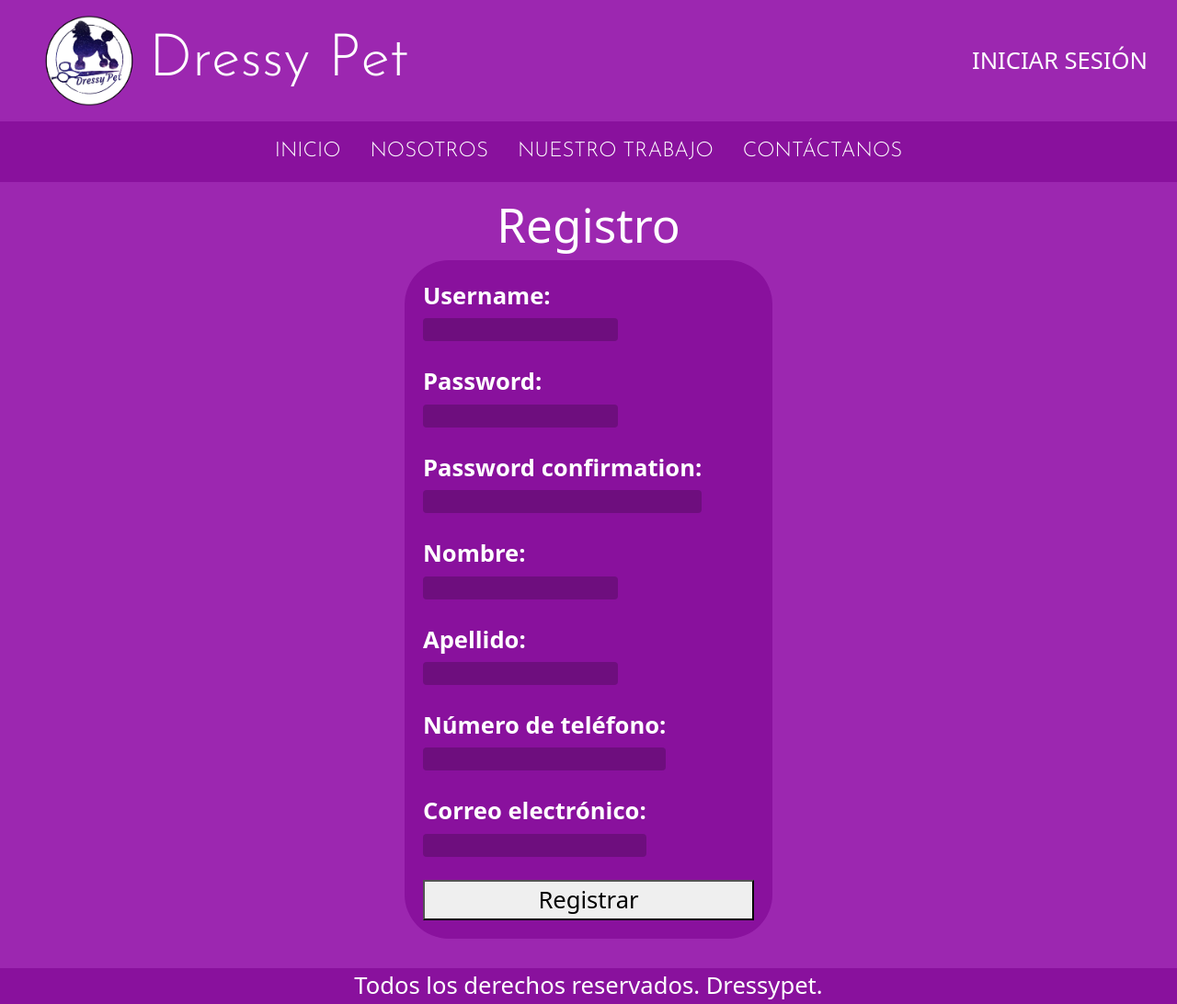
After one commit to PatoLalo/PGY73121-DRESSYPET, a Django app: page /mascotas/register in a window 1280 px wide. The commit adds this page. Shown: the whole page at 92% size. Run offline with Django 4.2, Linux system fonts and the light colour scheme.

Commit message:
Formulario de registro y guardado en bbdd

```diff
--- a/mascotas/forms.py
+++ b/mascotas/forms.py
@@ -1,5 +1,8 @@
 from django import forms
 from .models import Servicio
+from django.contrib.auth.forms import UserCreationForm
+from django.contrib.auth.models import User
+from django.utils.translation import gettext_lazy as _
 
 class ServicioForm(forms.ModelForm):
     class Meta:
@@ -10,3 +13,29 @@ class AgregarServicioForm(forms.ModelForm):
     class Meta:
         model = Servicio
         fields = ['servicio', 'precio', 'imagen']
+
+
+class CustomRegistrationForm(forms.Form):
+    username = forms.CharField(label='Username', max_length=150, min_length=2)
+    password = forms.CharField(label='Password', widget=forms.PasswordInput, min_length=8)
+    password_confirmation = forms.CharField(label='Password confirmation', widget=forms.PasswordInput, min_length=8)
+    nombre_cliente = forms.CharField(label='Nombre', max_length=30, min_length=2)
+    apellido = forms.CharField(label='Apellido', max_length=30, min_length=2)
+    telefono = forms.CharField(label='Número de teléfono', max_length=15)
+    email = forms.EmailField(label='Correo electrónico')
+
+
+class Meta:
+    model = User
+    fields = ['username', 'password', 'password_confirmation', 'nombre_cliente', 'apellido', 'telefono', 'email']
+
+    def save(self, commit=True):
+        user = super().save(commit=False)
+        user.nombre_cliente = self.cleaned_data['nombre_cliente']
+        user.apellido = self.cleaned_data['apellido']
+        user.email = self.cleaned_data['email']
+        user.telefono = self.cleaned_data['telefono']
+        user.set_password(self.cleaned_data['password1'])
+        if commit:
+            user.save()
+        return user
--- /dev/null
+++ b/mascotas/templates/mascotas/registro.html
@@ -0,0 +1,48 @@
+{% extends 'mascotas/base.html' %}
+{% load static %}
+
+{% block content %}
+    <h2>Registro</h2>
+    <section id="reserva">
+        <form id="formulario" class="contenedor" action="register" method="POST" onsubmit="return enviarFormulario()">
+            {% csrf_token %}
+            <div class="form-group">
+                <label for="id_username">Username:</label>
+                <input type="text" name="username" id="id_username" class="form-control transparent-input">
+                <div id="errorUsername" class="error"></div>
+            </div>
+            <div class="form-group">
+                <label for="id_password">Password:</label>
+                <input type="password" name="password" id="id_password" class="form-control transparent-input">
+                <div id="errorPassword" class="error"></div>
+            </div>
+            <div class="form-group">
+                <label for="id_password_confirmation">Password confirmation:</label>
+                <input type="password" name="password_confirmation" id="id_password_confirmation" class="form-control transparent-input">
+                <div id="errorPasswordConfirmation" class="error"></div>
+            </div>
+            <div class="form-group">
+                <label for="nombre_cliente">Nombre:</label>
+                <input type="text" name="nombre_cliente" id="nombre_cliente" class="form-control transparent-input">
+                <div id="errorNombre" class="error"></div>
+            </div>
+            <div class="form-group">
+                <label for="id_apellido">Apellido:</label>
+                <input type="text" name="apellido" id="id_apellido" class="form-control transparent-input">
+                <div id="errorApellido" class="error"></div>
+            </div>
+            <div class="form-group">
+                <label for="telefono">Número de teléfono:</label>
+                <input type="text" id="telefono" class="form-control transparent-input" name="telefono">
+                <div id="errorTelefono" class="error"></div>
+            </div>
+            <div class="form-group">
+                <label for="email">Correo electrónico:</label>
+                <input type="email" id="email" class="form-control transparent-input" name="email">
+                <div id="errorEmail" class="error"></div>
+            </div>
+            <button type="submit">Registrar</button>
+        </form>
+    </section>
+    <script src="{% static 'funciones.js' %}"></script>
+{% endblock %}
--- a/mascotas/urls.py
+++ b/mascotas/urls.py
@@ -1,5 +1,6 @@
 from django.urls import path
 from . import views
+from .views import register
 
 urlpatterns = [
     path('index', views.index, name="index"),
@@ -15,4 +16,5 @@ urlpatterns = [
     path('eliminar_servicio/<str:pk>', views.eliminar_servicio, name='eliminar_servicio'),
     path('modificar_servicio/<str:pk>', views.modificar_servicio, name='modificar_servicio'),
     path('agregar_servicio', views.agregar_servicio, name="agregar_servicio"),
+    path('register', views.register, name='register'),
 ]
--- a/mascotas/views.py
+++ b/mascotas/views.py
@@ -3,6 +3,12 @@ from mascotas.forms import AgregarServicioForm, ServicioForm
 
 from mascotas.models import Reserva, Servicio
 from django.contrib.auth.decorators import login_required
+
+from django.contrib.auth import login
+from django.shortcuts import render, redirect
+from .forms import CustomRegistrationForm
+from django.contrib.auth.models import User
+
 # Create your views here.
 
 @login_required
@@ -115,3 +121,30 @@ def agregar_servicio(request):
         form = AgregarServicioForm()
 
     return render(request, 'mascotas/agregar_servicio.html', {'form': form})
+
+
+def register(request):
+    if request.method == 'POST':
+        form = CustomRegistrationForm(request.POST)
+        if form.is_valid():
+            username = form.cleaned_data['username']
+            password = form.cleaned_data['password']
+            nombre_cliente = form.cleaned_data['nombre_cliente']
+            apellido = form.cleaned_data['apellido']
+            telefono = form.cleaned_data['telefono']
+            email = form.cleaned_data['email']
+
+            user = User.objects.create_user(username=username, password=password)
+            user.nombre_cliente = nombre_cliente
+            user.apellido = apellido
+            user.email = email
+            user.telefono = telefono
+            user.save()
+
+            login(request, user)
+
+            return redirect('index')
+    else:
+        form = CustomRegistrationForm()
+
+    return render(request, 'mascotas/registro.html', {'form': form})
--- a/perruqueria/static/funciones.js
+++ b/perruqueria/static/funciones.js
@@ -1,56 +1,74 @@
 let formulario = document.getElementById('formulario');
-let nom_cliente = document.getElementById('nombre_cliente');
-let nom_mascota = document.getElementById('nombre_mascota');
+let username = document.getElementById('id_username');
+let password = document.getElementById('id_password');
+let passwordConfirmation = document.getElementById('id_password_confirmation');
+let nombre = document.getElementById('nombre_cliente');
+let apellido = document.getElementById('id_apellido');
+let telefono = document.getElementById('telefono');
 let email = document.getElementById('email');
-let telefono = document.getElementById('telefono');
-let fecha = document.getElementById('fecha');
-let hora = document.getElementById('hora');
-let raza = document.getElementById('raza');
 
+function validarUsername() {
+  let usernameValor = username.value.trim();
+  let errorUsername = document.getElementById("errorUsername");
+  errorUsername.textContent = "";
+  errorUsername.className = "";
 
-nom_cliente.addEventListener("input", validarNombre);
-nom_mascota.addEventListener("input", validarNombreMascota);
-email.addEventListener("input", validarEmail);
-telefono.addEventListener("input", validarTelefono);
-fecha.addEventListener("input", validarFecha);
-hora.addEventListener("input", validarHora)
-raza.addEventListener("input", validarRaza);
+  if (usernameValor.length < 2 || usernameValor.length > 150) {
+    errorUsername.textContent = "El username debe tener entre 2 y 150 caracteres.";
+    errorUsername.className = "error";
+  }
+}
 
+function validarPassword() {
+  let passwordValor = password.value.trim();
+  let errorPassword = document.getElementById("errorPassword");
+  errorPassword.textContent = "";
+  errorPassword.className = "";
+
+  if (passwordValor.length < 8) {
+    errorPassword.textContent = "La contraseña debe tener al menos 8 caracteres.";
+    errorPassword.className = "error";
+  }
+}
+
+function validarPasswordConfirmation() {
+  let passwordValor = password.value.trim();
+  let passwordConfirmationValor = passwordConfirmation.value.trim();
+  let errorPasswordConfirmation = document.getElementById("errorPasswordConfirmation");
+  errorPasswordConfirmation.textContent = "";
+  errorPasswordConfirmation.className = "";
+
+  if (passwordConfirmationValor !== passwordValor) {
+    errorPasswordConfirmation.textContent = "Las contraseñas no coinciden.";
+    errorPasswordConfirmation.className = "error";
+  }
+  else if (passwordConfirmationValor < 8){
+    errorPasswordConfirmation.textContent = "La contraseña debe tener al menos 8 caracteres.";
+    errorPasswordConfirmation.className = "error";
+  }
+}
 
 function validarNombre() {
-  let nombreValor = nom_cliente.value.trim();
+  let nombreValor = nombre.value.trim();
   let errorNombre = document.getElementById("errorNombre");
   errorNombre.textContent = "";
   errorNombre.className = "";
 
-  if (nombreValor.length < 2 || nombreValor.length > 20) {
-    errorNombre.textContent = "El nombre debe tener entre 2 y 20 caracteres.";
+  if (nombreValor.length < 2 || nombreValor.length > 30) {
+    errorNombre.textContent = "El nombre debe tener entre 2 y 30 caracteres.";
     errorNombre.className = "error";
   }
 }
-function validarNombreMascota() {
-    let nombreMValor = nom_mascota.value.trim();
-    let errorNombreMascota = document.getElementById("errorNombreMascota");
-    errorNombreMascota.textContent = "";
-    errorNombreMascota.className = "";
 
-    if (nombreMValor.length < 2 || nombreMValor.length > 20) {
-      errorNombreMascota.textContent = "El nombre debe tener entre 2 y 20 caracteres.";
-      errorNombreMascota.className = "error";
-    }
-  }
+function validarApellido() {
+  let apellidoValor = apellido.value.trim();
+  let errorApellido = document.getElementById("errorApellido");
+  errorApellido.textContent = "";
+  errorApellido.className = "";
 
-function validarEmail(){
-  let emailcli = email.value.trim();
-  let errorEmail = document.getElementById("errorEmail");
-  errorEmail.textContent = "";
-  errorEmail.className = "";
-
-  let emailRegex = /^\S+@\S+\.\S+$/;
-
-  if(!emailRegex.test(emailcli)){
-    errorEmail.textContent = "El correo electronico no es válido";
-    errorEmail.className = "error";
+  if (apellidoValor.length < 2 || apellidoValor.length > 30) {
+    errorApellido.textContent = "El apellido debe tener entre 2 y 30 caracteres.";
+    errorApellido.className = "error";
   }
 }
 
@@ -63,61 +81,32 @@ function validarTelefono() {
   let telefonoRegex = /^\d{9}$/;
 
   if (!telefonoRegex.test(telefonoValor)) {
-    errorTelefono.textContent = "Por favor ingrese un número de teléfono válido.";
+    errorTelefono.textContent = "Por favor, ingrese un número de teléfono válido.";
     errorTelefono.className = "error";
   }
 }
 
-function validarFecha() {
-  let fechaValor = fecha.value.trim();
-  let errorFecha = document.getElementById("errorFecha");
-  errorFecha.textContent = "";
-  errorFecha.className = "";
+function validarEmail() {
+  let emailValor = email.value.trim();
+  let errorEmail = document.getElementById("errorEmail");
+  errorEmail.textContent = "";
+  errorEmail.className = "";
+  let emailRegex = /^\S+@\S+\.\S+$/;
 
-  let fechaRegex = /^\d{4}-\d{2}-\d{2}$/;
-
-  if (!fechaRegex.test(fechaValor)) {
-    errorFecha.textContent = "Por favor ingrese una fecha válida.";
-    errorFecha.className = "error";
+  if (!emailRegex.test(emailValor)) {
+    errorEmail.textContent = "Por favor, ingrese un correo electrónico válido.";
+    errorEmail.className = "error";
   }
 }
 
-function validarHora() {
-  let horaValor = hora.value.trim();
-  let errorHora = document.getElementById("errorHora");
-  errorHora.textContent = "";
-  errorHora.className = "";
-
-  let horaRegex = /^(0[0-9]|1[0-9]|2[0-3]):[0-5][0-9]$/;
-
-  if (!horaRegex.test(horaValor)) {
-    errorHora.textContent = "Por favor ingrese una hora válida.";
-    errorHora.className = "error";
-
-  }
-}
-function validarRaza() {
-    let tipo = raza.value.trim();
-    let errorRaza = document.getElementById("errorRaza");
-    errorRaza.textContent = "";
-    errorRaza.className = "";
-
-
-    if (tipo.length < 2 || tipo.length > 20) {
-      errorRaza.textContent = "El nombre debe tener entre 2 y 20 caracteres.";
-      errorRaza.className = "error";
-
-    }
-  }
-
 function enviarFormulario() {
+  validarUsername();
+  validarPassword();
+  validarPasswordConfirmation();
   validarNombre();
-  validarNombreMascota();
+  validarApellido();
+  validarTelefono();
   validarEmail();
-  validarTelefono();
-  validarFecha();
-  validarHora();
-  validarRaza();
 
   let errores = document.querySelectorAll(".error");
   let camposVacios = document.querySelectorAll("input:required:invalid");
@@ -127,6 +116,7 @@ function enviarFormulario() {
     alert("Por favor, complete todos los campos antes de enviar el formulario.");
   }
 }
+
 
 // formulario.addEventListener("submit", enviarFormulario);
 
--- a/templates/registration/login.html
+++ b/templates/registration/login.html
@@ -7,7 +7,8 @@
             {% csrf_token %}
             {{ form.as_p }}
             <div style="display: flex; justify-content: center;">
-                <button  type="submit">Log In</button>
+                <button type="submit">Iniciar sesión</button>
+                <button><a class="enlace" href="{% url 'register'%}">Registrate</a></button>
             </div>
         </form>
 
```
Also changed, not shown: mascotas/models.py (+16 -5 lines), mascotas/templates/mascotas/reservas.html (+2 -6 lines), db.sqlite3, mascotas/migrations/0004_profile.py (added), mascotas/migrations/0005_remove_reserva_fecha_reserva_and_more.py (added), perruqueria/static/img/imagen_5.png (added), perruqueria/static/img/paws.png (added), perruqueria/static/img/shake.png (added).
